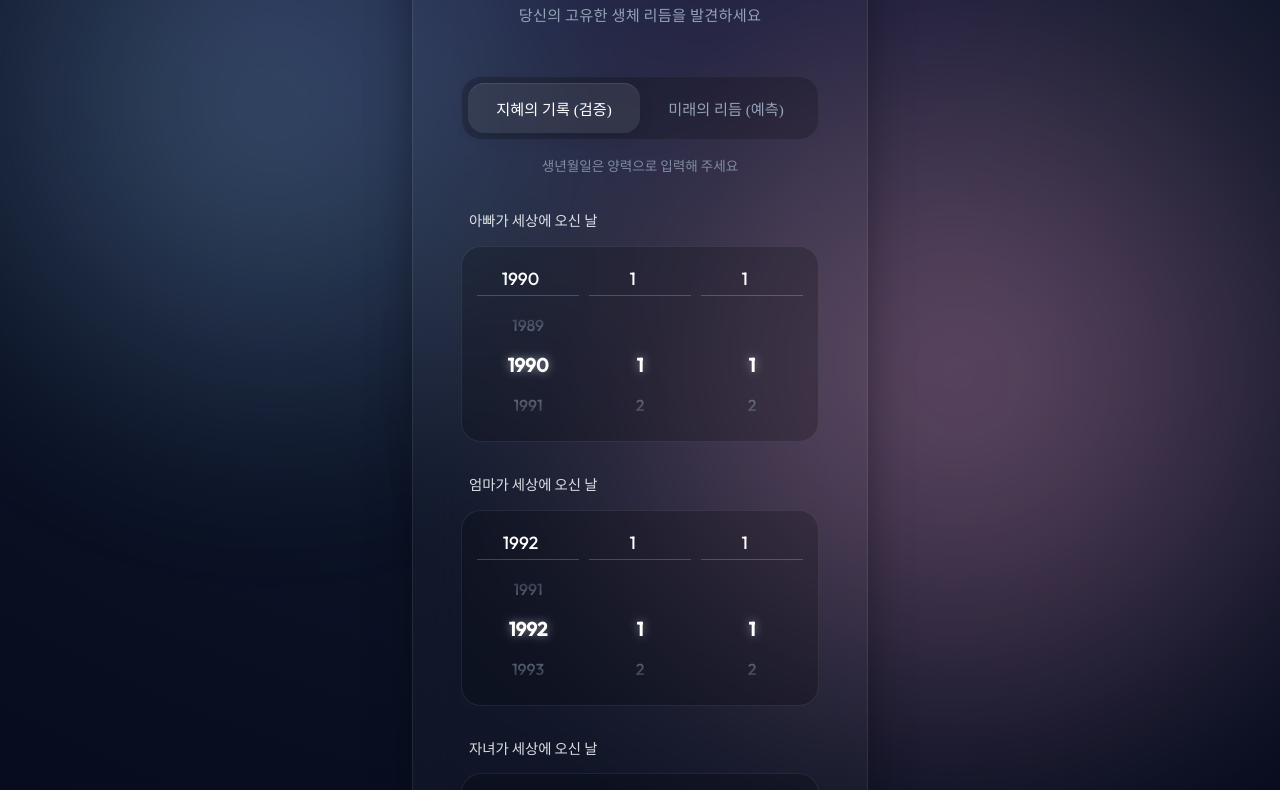
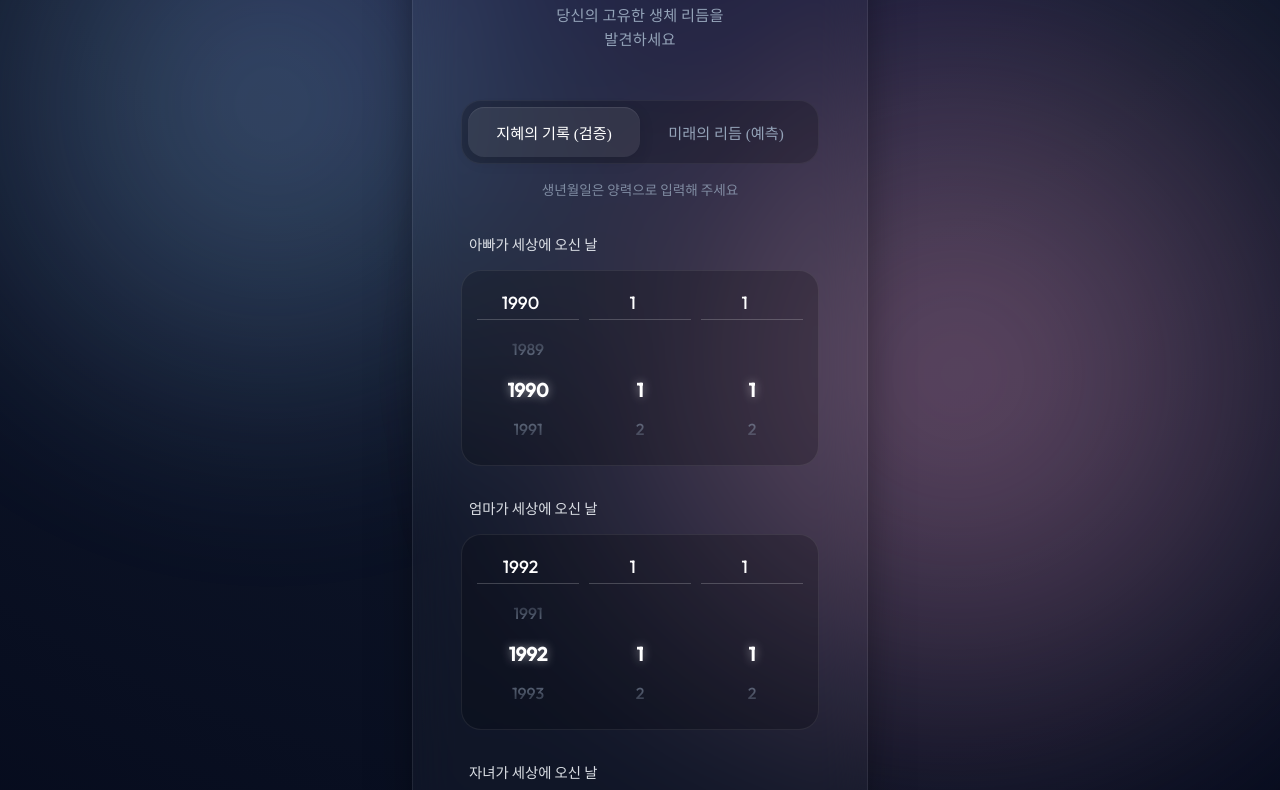
Before and after one commit to msoh90/sexpredict, a website: page index.html in a window 1280 px wide. Shown: the part 136-926 px from the top of the page. Drawn offline with Linux system fonts and the light colour scheme.

Commit message:
minor screen chage

```diff
--- a/index.html
+++ b/index.html
@@ -30,7 +30,7 @@
         <div class="glass-panel" id="main-panel">
             <header>
                 <h1>가문의 숫자 리듬</h1>
-                <p class="subtitle">당신의 고유한 생체 리듬을 발견하세요</p>
+                <p class="subtitle">당신의 고유한 생체 리듬을<br>발견하세요</p>
             </header>
 
             <div class="tabs">
```
